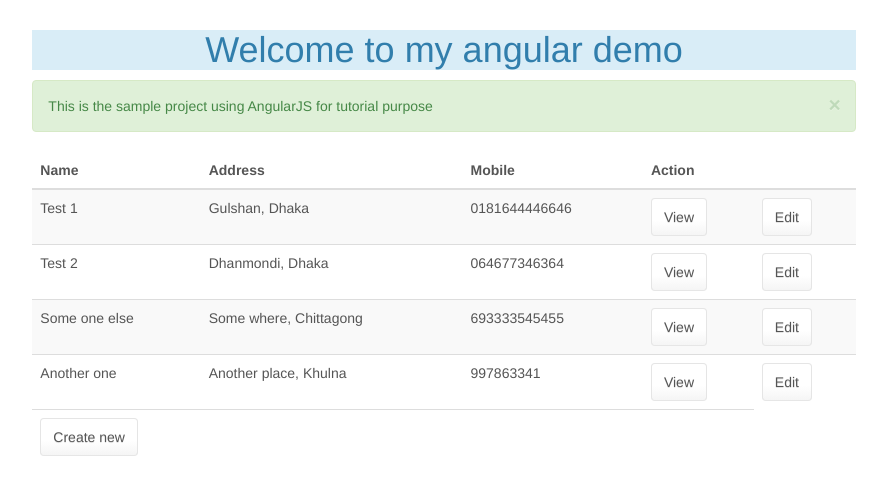
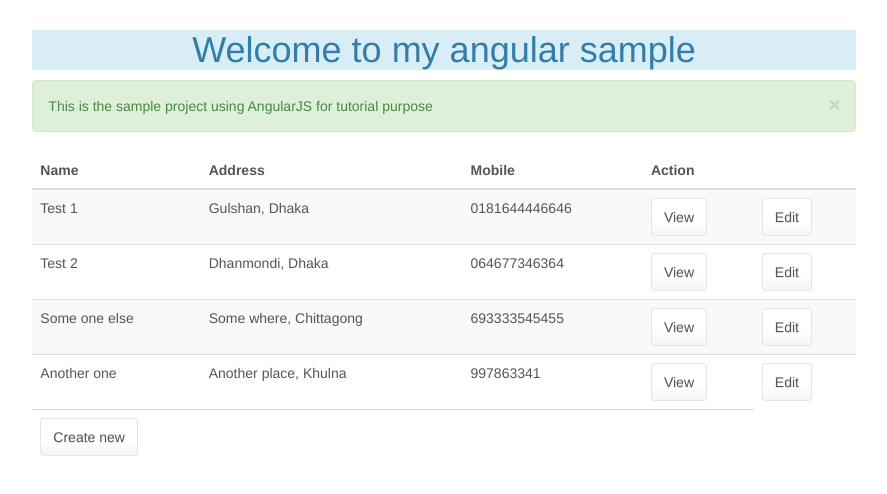
Before and after one commit to julfiker/AngularJS, a plain HTML site: page index.html in a window 1280 px wide. Shown: the whole page, without its empty margins (196-1083 px from the left). Drawn offline with Linux system fonts and the light colour scheme.

Commit message:
Updated with some information

```diff
--- a/index.html
+++ b/index.html
@@ -7,7 +7,7 @@
 </head>
 <body ng-controller="myController">
    <div class="col-md-8 col-md-offset-2" style="margin-top: 10px">
-       <h1 class="center-block text-center bg-info"> Welcome to my angular demo</h1>
+       <h1 class="center-block text-center bg-info"> Welcome to my angular sample</h1>
        <div class="alert alert-dismissable alert-success">
            <button type="button" class="close" data-dismiss="alert">×</button>
             This is the sample project using AngularJS for tutorial purpose
```
Also changed, not shown: 1 other file.
